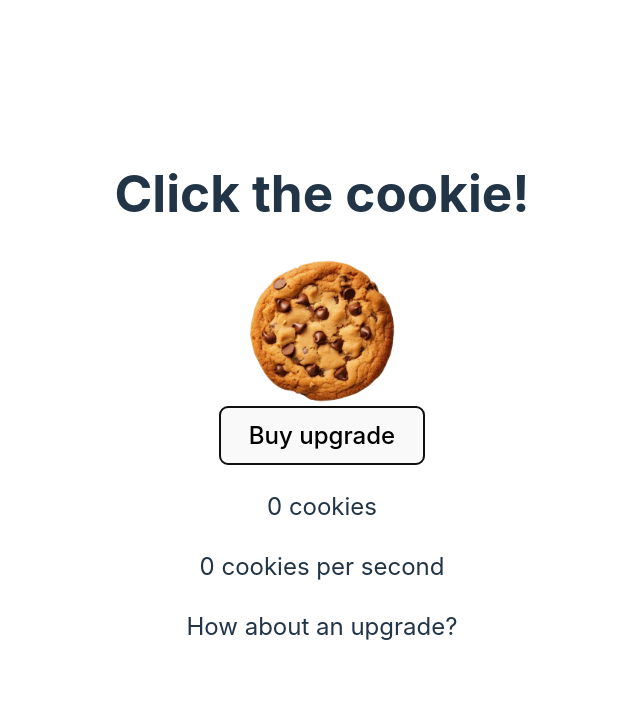
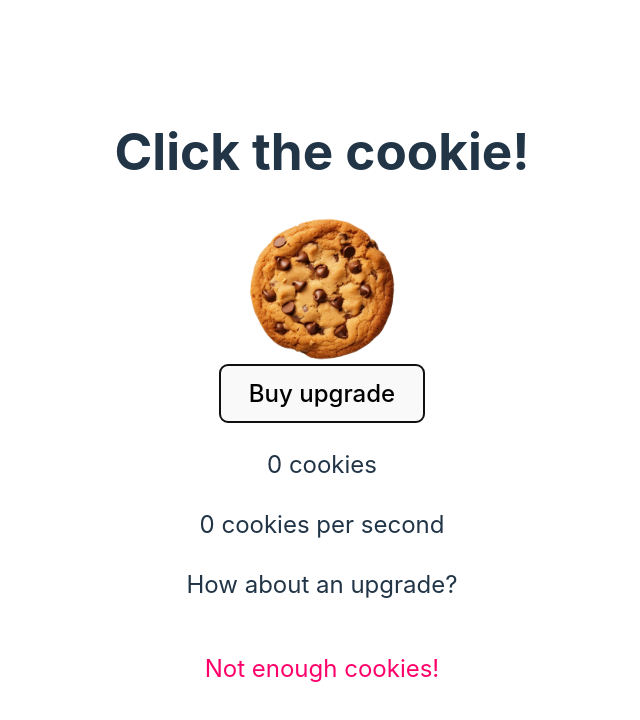
Before and after one commit to KatyaSenior/kookieKlicker, a React (Vite) app: page / in a window 1280 px wide. Both pictures are taken after a click on the button "Buy upgrade". Shown: the top 720 px of the page, without its empty margins (318-958 px from the left). Built offline with nearby package versions, Linux system fonts and the light colour scheme.

Commit message:
error message as component; error timer

```diff
--- a/src/App.css
+++ b/src/App.css
@@ -46,5 +46,4 @@
 #errorMessage {
   color: rgb(255, 0, 106);
   text-align: center;
-  visibility: hidden;
 }
--- a/src/App.jsx
+++ b/src/App.jsx
@@ -1,10 +1,12 @@
 import { useState, useEffect } from "react";
 import "./App.css";
 import cookieButton from "./components/cookie.png";
+import ErrorMessage from "./components/ErrorMessage";
 
 export default function App() {
   const [cookieCount, setCookies] = useState(0);
   const [cps, setCps] = useState(0);
+  const [isVisible, setIsVisible] = useState(false);
 
   //set cps
   useEffect(() => {
@@ -34,6 +36,10 @@ export default function App() {
       setCps(cps + 1);
       setCookies(cookieCount - 10);
     }
+    setIsVisible(true);
+    setTimeout(() => {
+      setIsVisible(false);
+    }, 5000);
   }
 
   //Buttons/html structure
@@ -50,6 +56,7 @@ export default function App() {
         <p>{cookieCount} cookies</p>
         {cps} cookies per second
         <p>How about an upgrade?</p>
+        {isVisible && <ErrorMessage />}
       </div>
     </>
   );
--- /dev/null
+++ b/src/components/ErrorMessage.jsx
@@ -0,0 +1,3 @@
+export default function ErrorMessage() {
+  return <p id="errorMessage">Not enough cookies!</p>;
+}
```
Also changed, not shown: 1 other file (tests, documents, lock files or other folders).
